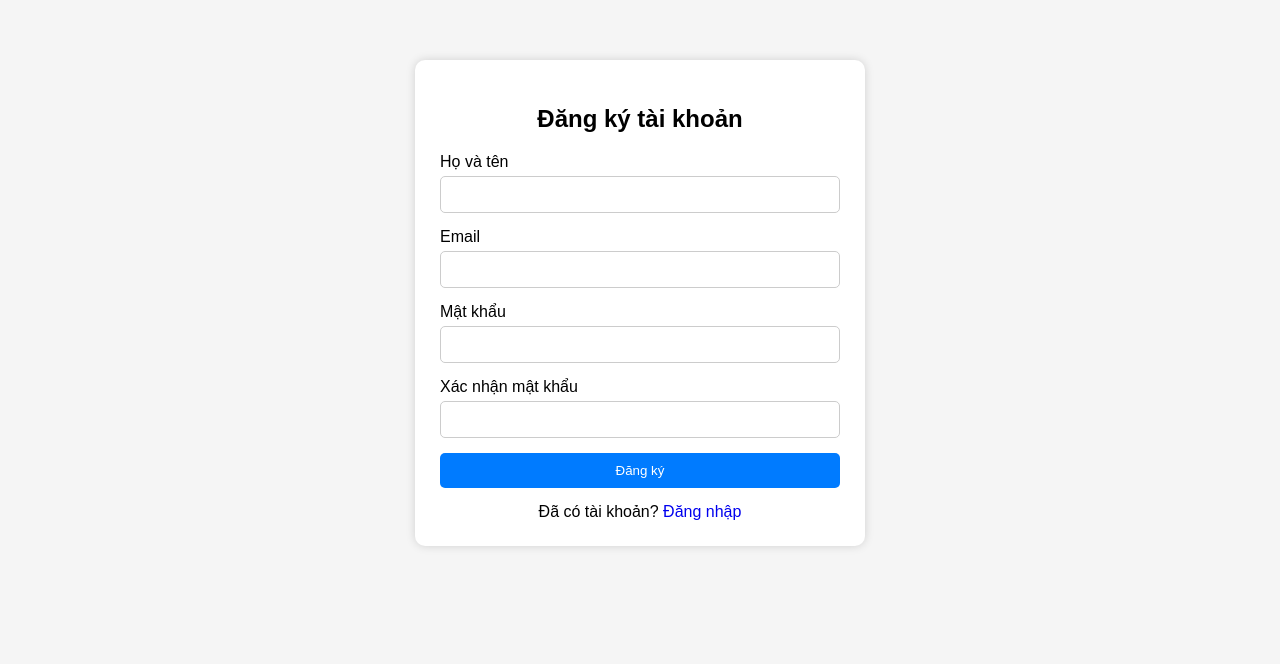
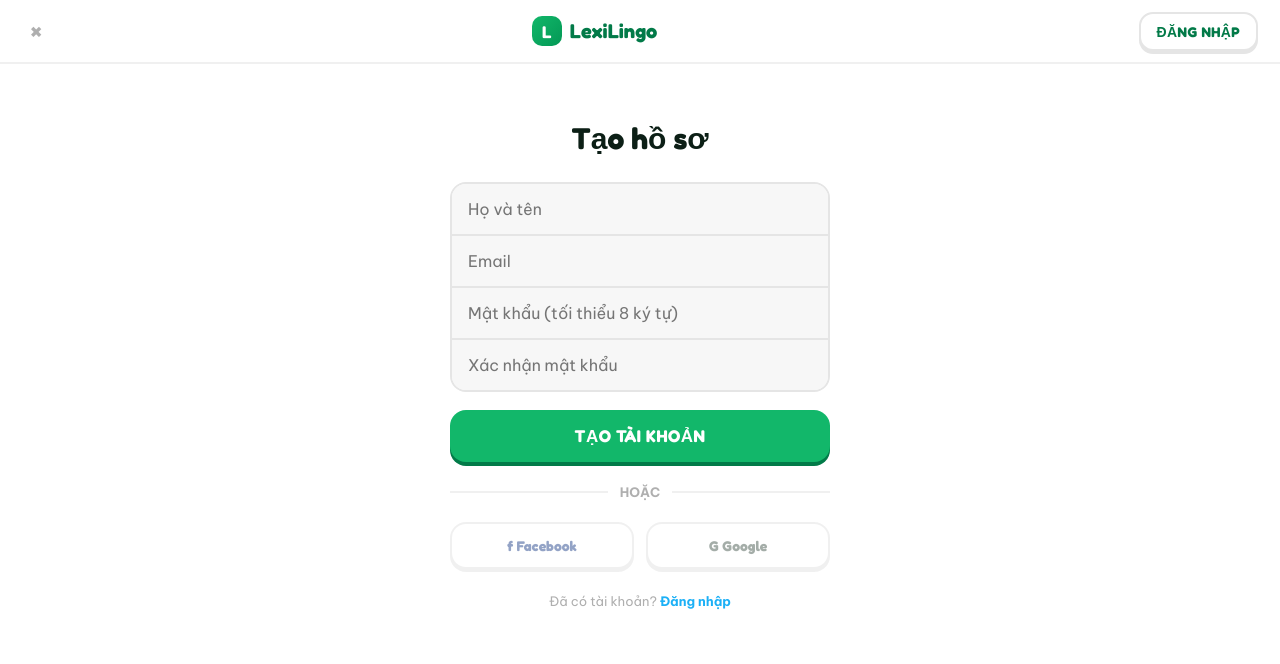
Before and after one commit to InfinityZero3000/php-learning-english-web, a Laravel app: page /register in a window 1280 px wide. Shown: the top 664 px of the page. Run offline with Laravel 12, Linux system fonts and the light colour scheme.

Commit message:
feat: redesign register page to match LexiLingo design
Ap dung giao dien theo mockup LexiLingo (font Fredoka/Be Vietnam Pro,
bang mau xanh la, thanh top bar, khoi input gop nhom, nut submit 3D).
Nut dang nhap Facebook/Google chi la placeholder (disabled), chua noi
logic OAuth vi chua co client id/secret.

```diff
--- a/resources/views/auth/register.blade.php
+++ b/resources/views/auth/register.blade.php
@@ -3,145 +3,283 @@
 <head>
     <meta charset="UTF-8">
     <meta name="viewport" content="width=device-width, initial-scale=1.0">
-    <title>Đăng ký</title>
+    <title>Đăng ký · LexiLingo</title>
+
+    <link rel="preconnect" href="https://fonts.googleapis.com">
+    <link rel="preconnect" href="https://fonts.gstatic.com" crossorigin>
+    <link href="https://fonts.googleapis.com/css2?family=Fredoka:wght@400;500;600;700&family=Be+Vietnam+Pro:wght@400;500;600;700;800&display=swap" rel="stylesheet">
 
     <style>
-        body{
-            font-family: Arial, sans-serif;
-            background:#f5f5f5;
+        :root {
+            --green: #12b76a;
+            --green-d: #039855;
+            --green-dd: #027a48;
+            --ink: #0c1f16;
+            --muted: #5c6b63;
+            --bg: #f2f7f3;
+            --card: #ffffff;
+            --line: #e2ede7;
+            --soft: #eaf5ef;
         }
 
-        .container{
-            width:400px;
-            margin:60px auto;
-            background:#fff;
-            padding:25px;
-            border-radius:10px;
-            box-shadow:0 0 10px rgba(0,0,0,.15);
+        * { box-sizing: border-box; }
+
+        body {
+            margin: 0;
+            font-family: 'Be Vietnam Pro', system-ui, sans-serif;
+            color: var(--ink);
+            background: var(--card);
         }
 
-        h2{
-            text-align:center;
-            margin-bottom:20px;
+        a { text-decoration: none; }
+
+        .topbar {
+            height: 64px;
+            display: flex;
+            align-items: center;
+            justify-content: space-between;
+            padding: 0 22px;
+            border-bottom: 2px solid #f0f0f0;
         }
 
-        input{
-            width:100%;
-            padding:10px;
-            margin-top:5px;
-            margin-bottom:15px;
-            border:1px solid #ccc;
-            border-radius:5px;
-            box-sizing:border-box;
+        .topbar-close {
+            border: none;
+            background: transparent;
+            cursor: pointer;
+            color: #afafaf;
+            font-size: 26px;
+            font-weight: 700;
+            line-height: 1;
+            padding: 6px;
         }
 
-        button{
-            width:100%;
-            padding:10px;
-            background:#007bff;
-            color:white;
-            border:none;
-            border-radius:5px;
-            cursor:pointer;
+        .topbar-brand {
+            display: flex;
+            align-items: center;
+            gap: 8px;
         }
 
-        button:hover{
-            background:#0056b3;
+        .topbar-logo {
+            width: 30px;
+            height: 30px;
+            border-radius: 10px;
+            background: linear-gradient(135deg, var(--green), var(--green-d));
+            display: flex;
+            align-items: center;
+            justify-content: center;
         }
 
-        .error{
-            color:red;
-            font-size:14px;
-            margin-top:-10px;
-            margin-bottom:10px;
+        .topbar-logo span {
+            font-family: 'Fredoka', sans-serif;
+            font-weight: 700;
+            color: #fff;
+            font-size: 17px;
         }
 
-        .success{
-            color:green;
-            text-align:center;
+        .topbar-brand strong {
+            font-family: 'Fredoka', sans-serif;
+            font-weight: 700;
+            font-size: 20px;
+            color: var(--green-dd);
         }
 
-        a{
-            text-decoration:none;
+        .topbar-switch {
+            border: 2px solid #e5e5e5;
+            background: #fff;
+            cursor: pointer;
+            color: var(--green-dd);
+            font-family: 'Fredoka', sans-serif;
+            font-weight: 700;
+            font-size: 14px;
+            letter-spacing: .4px;
+            text-transform: uppercase;
+            padding: 9px 16px;
+            border-radius: 14px;
+            box-shadow: 0 3px 0 #e5e5e5;
         }
 
-        .login-link{
-            text-align:center;
-            margin-top:15px;
+        .wrap {
+            display: flex;
+            align-items: flex-start;
+            justify-content: center;
+            padding: 56px 24px;
+        }
+
+        .panel {
+            width: 100%;
+            max-width: 380px;
+        }
+
+        h1 {
+            font-family: 'Fredoka', sans-serif;
+            font-weight: 700;
+            font-size: 30px;
+            text-align: center;
+            margin: 0 0 26px;
+        }
+
+        .fields {
+            border: 2px solid #e5e5e5;
+            border-radius: 16px;
+            overflow: hidden;
+        }
+
+        .fields input {
+            width: 100%;
+            border: none;
+            background: #f7f7f7;
+            padding: 15px 16px;
+            font-family: 'Be Vietnam Pro', sans-serif;
+            font-size: 16px;
+            outline: none;
+            color: var(--ink);
+        }
+
+        .fields input:not(:first-child) {
+            border-top: 2px solid #e5e5e5;
+        }
+
+        .fields input:focus {
+            background: #fff;
+        }
+
+        .field-error {
+            color: #f04438;
+            font-size: 13px;
+            margin-top: 8px;
+        }
+
+        .btn-submit {
+            width: 100%;
+            margin-top: 18px;
+            border: none;
+            cursor: pointer;
+            background: var(--green);
+            color: #fff;
+            font-family: 'Fredoka', sans-serif;
+            font-weight: 700;
+            font-size: 17px;
+            letter-spacing: .5px;
+            text-transform: uppercase;
+            padding: 15px;
+            border-radius: 16px;
+            box-shadow: 0 4px 0 var(--green-dd);
+        }
+
+        .btn-submit:active {
+            transform: translateY(2px);
+            box-shadow: 0 2px 0 var(--green-dd);
+        }
+
+        .divider {
+            display: flex;
+            align-items: center;
+            gap: 12px;
+            margin: 22px 0;
+        }
+
+        .divider .line {
+            flex: 1;
+            height: 2px;
+            background: #f0f0f0;
+        }
+
+        .divider span {
+            color: #afafaf;
+            font-weight: 700;
+            font-size: 13px;
+        }
+
+        .socials {
+            display: flex;
+            gap: 12px;
+        }
+
+        .btn-social {
+            flex: 1;
+            border: 2px solid #e5e5e5;
+            background: #fff;
+            font-family: 'Fredoka', sans-serif;
+            font-weight: 700;
+            font-size: 14px;
+            padding: 13px;
+            border-radius: 16px;
+            box-shadow: 0 3px 0 #e5e5e5;
+            cursor: not-allowed;
+            opacity: .55;
+        }
+
+        .btn-social.facebook { color: #3c5998; }
+        .btn-social.google { color: #5b6b62; }
+
+        .footer-link {
+            text-align: center;
+            color: #afafaf;
+            font-size: 13px;
+            margin: 24px 0 0;
+        }
+
+        .footer-link a {
+            color: #1cb0f6;
+            font-weight: 700;
         }
     </style>
-
 </head>
 <body>
 
-<div class="container">
+    <header class="topbar">
+        <a class="topbar-close" href="{{ url('/') }}">&times;</a>
+        <div class="topbar-brand">
+            <div class="topbar-logo"><span>L</span></div>
+            <strong>LexiLingo</strong>
+        </div>
+        <a class="topbar-switch" href="{{ route('login') }}">Đăng nhập</a>
+    </header>
 
-    <h2>Đăng ký tài khoản</h2>
+    <div class="wrap">
+        <div class="panel">
+            <h1>Tạo hồ sơ</h1>
 
-    @if(session('success'))
-        <p class="success">{{ session('success') }}</p>
-    @endif
+            <form action="{{ route('register.store') }}" method="POST">
+                @csrf
 
-    <form action="{{ route('register.store') }}" method="POST">
+                <div class="fields">
+                    <input type="text" name="name" value="{{ old('name') }}" placeholder="Họ và tên">
+                    <input type="email" name="email" value="{{ old('email') }}" placeholder="Email">
+                    <input type="password" name="password" placeholder="Mật khẩu (tối thiểu 8 ký tự)">
+                    <input type="password" name="password_confirmation" placeholder="Xác nhận mật khẩu">
+                </div>
 
-        @csrf
+                @error('name')
+                    <div class="field-error">{{ $message }}</div>
+                @enderror
+                @error('email')
+                    <div class="field-error">{{ $message }}</div>
+                @enderror
+                @error('password')
+                    <div class="field-error">{{ $message }}</div>
+                @enderror
 
-        <label>Họ và tên</label>
+                <button type="submit" class="btn-submit">Tạo tài khoản</button>
 
-        <input
-            type="text"
-            name="name"
-            value="{{ old('name') }}"
-        >
+                <div class="divider">
+                    <div class="line"></div>
+                    <span>HOẶC</span>
+                    <div class="line"></div>
+                </div>
 
-        @error('name')
-            <div class="error">{{ $message }}</div>
-        @enderror
+                <div class="socials">
+                    <button type="button" class="btn-social facebook" disabled title="Sắp ra mắt">f Facebook</button>
+                    <button type="button" class="btn-social google" disabled title="Sắp ra mắt">G Google</button>
+                </div>
 
-        <label>Email</label>
-
-        <input
-            type="email"
-            name="email"
-            value="{{ old('email') }}"
-        >
-
-        @error('email')
-            <div class="error">{{ $message }}</div>
-        @enderror
-
-        <label>Mật khẩu</label>
-
-        <input
-            type="password"
-            name="password"
-        >
-
-        @error('password')
-            <div class="error">{{ $message }}</div>
-        @enderror
-
-        <label>Xác nhận mật khẩu</label>
-
-        <input
-            type="password"
-            name="password_confirmation"
-        >
-
-        <button type="submit">
-            Đăng ký
-        </button>
-
-    </form>
-
-    <div class="login-link">
-        Đã có tài khoản?
-        <a href="{{ route('login') }}">
-            Đăng nhập
-        </a>
+                <p class="footer-link">
+                    Đã có tài khoản?
+                    <a href="{{ route('login') }}">Đăng nhập</a>
+                </p>
+            </form>
+        </div>
     </div>
-
-</div>
 
 </body>
 </html>
```
